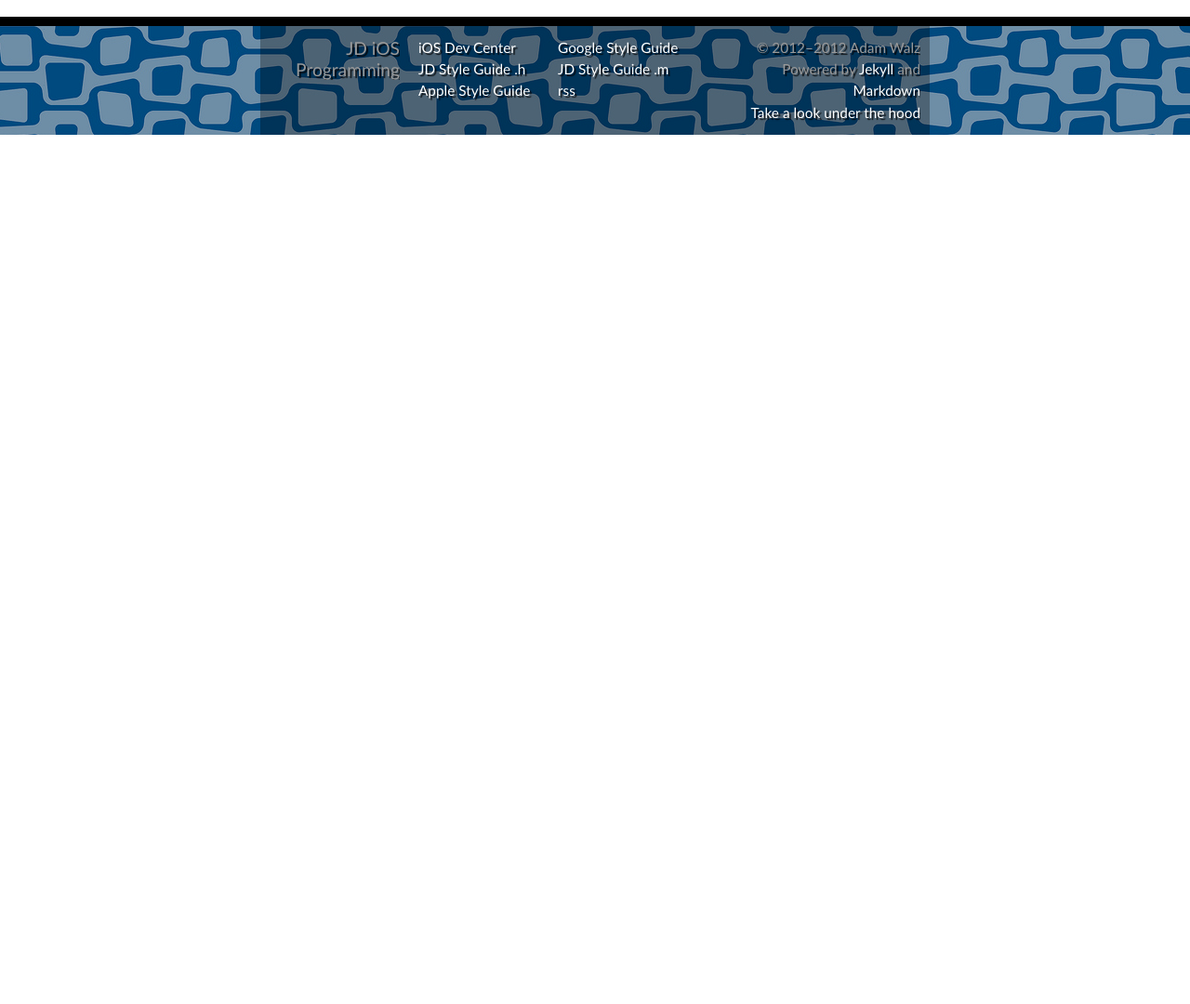
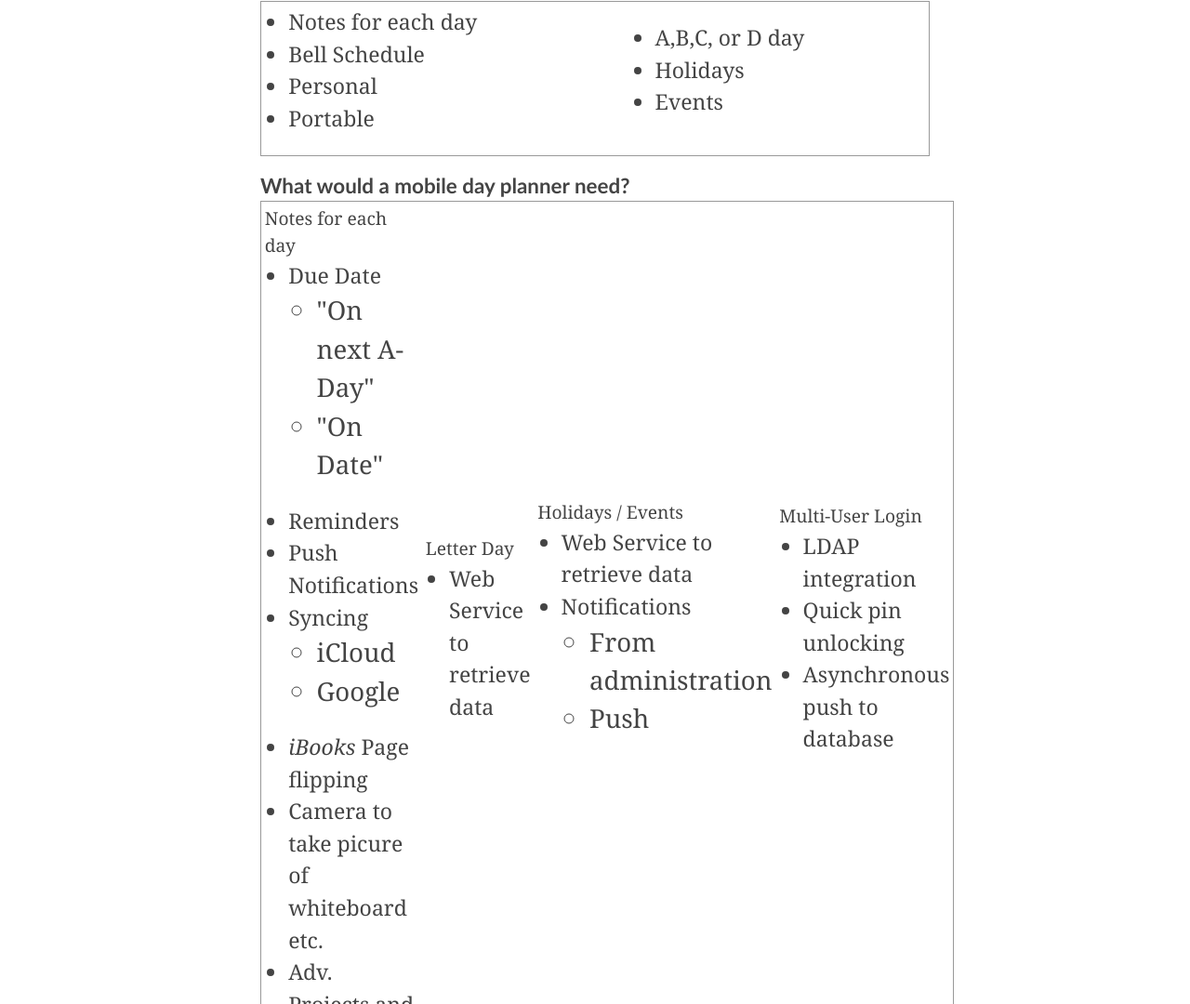
Before and after one commit to adamwalz/jdios-course-site, a Jekyll site: the page built from spring13/project/overview.md, in a window 1280 px wide and 1400 px high. Shown: the part 320-1400 px from the top of the window at 93% size. Built offline with Jekyll 4.4.1, drawn with Linux system fonts in a browser that asks for light colours; some web fonts are replaced; Markdown is read by kramdown in place of the engine named in the settings; some of the changed text lies outside the part shown.

Commit message:
Add notes to project description

```diff
--- a/_includes/footer.html
+++ b/_includes/footer.html
@@ -11,7 +11,7 @@
           <li><a href="http://gist.github.com/4192238" title="Header Style Guide" rel="me">JD Style Guide .h</a></li>
           <li><a href="http://gist.github.com/4192229" title="Implementation Style Guide" rel="help">JD Style Guide .m</a></li>
           <li><a href="https://developer.apple.com/library/mac/#documentation/Cocoa/Conceptual/CodingGuidelines/CodingGuidelines.html" title="Apple's Cocoa Style Guide" rel="help">Apple Style Guide</a></li>
-          <li><a href="http://jd-ios.github.com/atom" title="JD iOS RSS Feed" rel="me">rss</a></li>
+          <li><a href="http://jd-ios.github.com/atom" title="JD iOS RSS Feed" rel="alternate">rss</a></li>
         </ul>
       </div>
       <div class="column grid_3 copyright">
--- a/spring13/project/overview.md
+++ b/spring13/project/overview.md
@@ -3,3 +3,71 @@ layout: base
 title: Project Overview
 ---
 #Project Overview
+
+###What does your day planner include?
+
+<table border="0">
+  <tr>
+    <td><ul>
+      <li>Notes for each day</li>
+      <li>Bell Schedule</li>
+      <li>Personal</li>
+      <li>Portable</li>
+    </ul>
+    </td>
+    <td><ul>
+      <li>A,B,C, or D day</li>
+      <li>Holidays</li>
+      <li>Events</li>
+    </ul>
+    </td>
+  </tr>
+</table>
+
+###What would a mobile day planner need?
+
+<table>
+  <tr>
+    <td>Notes for each day
+      <ul>
+      <li>Due Date</li>
+      <ul>
+        <li>"On next A-Day"</li>
+        <li>"On Date"</li>
+      </ul>
+      <li>Reminders</li>
+      <li>Push Notifications</li>
+      <li>Syncing</li>
+      <ul>
+        <li>iCloud</li>
+        <li>Google</li>
+      </ul>
+      <li><em>iBooks</em> Page flipping</li>
+      <li>Camera to take picure of whiteboard etc.</li>
+      <li>Adv. Projects and Subtasks</li>
+    </ul>
+    </td>
+    <td>Letter Day
+      <ul>
+      <li>Web Service to retrieve data</li>
+    </ul>
+    </td>
+    <td>Holidays / Events
+      <ul>
+      <li>Web Service to retrieve data</li>
+      <li>Notifications</li>
+      <ul>
+        <li>From administration</li>
+        <li>Push</li>
+      </ul>
+    </ul>
+    </td>
+    <td>Multi-User Login
+      <ul>
+      <li>LDAP integration</li>
+      <li>Quick pin unlocking</li>
+      <li>Asynchronous push to database</li>
+    </ul>
+    </td>
+  </tr>
+</table>
```
